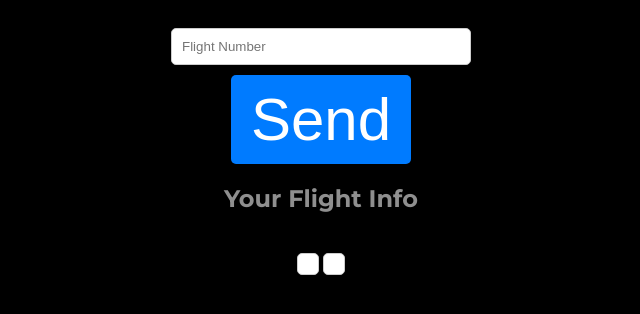
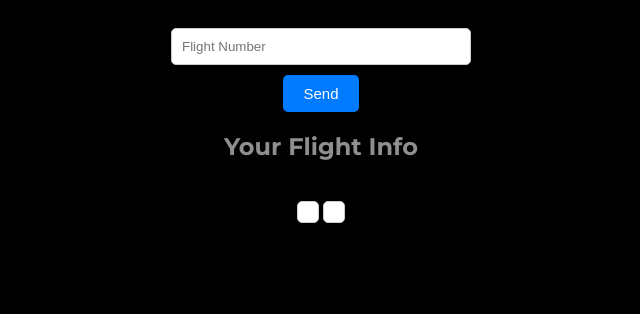
Before and after one commit to AmaraX7/VueLight, a website: page public/index.html in a window 1280 px wide. Shown: the part 62-376 px from the top of the page, without its empty margins (319-959 px from the left). Drawn offline with Linux system fonts and the light colour scheme.

Commit message:
Update style.css

```diff
--- a/public/style.css
+++ b/public/style.css
@@ -26,7 +26,7 @@ body {
 
   /* Botón */
   button {
-    font-size: 60px;
+    font-size: 15px;
     padding: 10px 20px;
     background-color: #007BFF;
     color: white;
```
